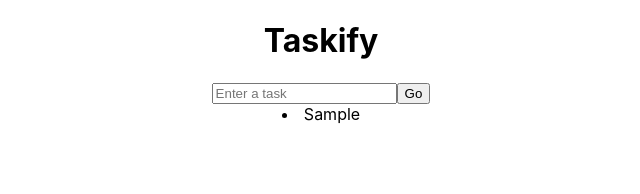
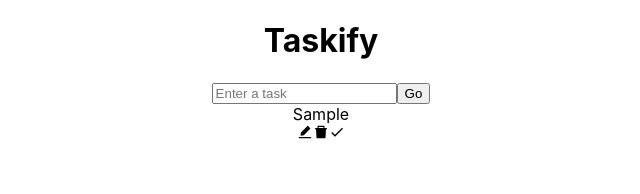
Before and after one commit to robertcach/task-drag-and-drop, a React (Create React App) app: page / in a window 1280 px wide. Both pictures are taken after typing "Sample" into the empty fields and a click on the button "Go". Shown: the top 194 px of the page, without its empty margins (319-959 px from the left). Built offline with nearby package versions, Linux system fonts and the light colour scheme.

Commit message:
feat: singleTodo create but icons don't work yet

```diff
--- a/package.json
+++ b/package.json
@@ -13,6 +13,7 @@
     "node-sass": "^7.0.1",
     "react": "^18.1.0",
     "react-dom": "^18.1.0",
+    "react-icons": "^4.4.0",
     "react-scripts": "5.0.1",
     "typescript": "^4.7.3",
     "web-vitals": "^2.1.4"
--- /dev/null
+++ b/src/components/SingleTodo/SingleTodo.tsx
@@ -0,0 +1,24 @@
+import { Todo } from "../../types";
+import { AiFillEdit, AiFillDelete } from "react-icons/ai";
+import { MdDone } from "react-icons/md"
+
+interface Props {
+  todo: Todo,
+  todos: Todo[],
+  setAllTodos: React.Dispatch<React.SetStateAction<Todo[]>>
+}
+
+const SingleTodo = ({ todo, todos, setAllTodos }: Props) => {
+  return (
+    <form>
+      <span>{todo.todo}</span>
+      <div>
+        <span><AiFillEdit /></span>
+        <span><AiFillDelete /></span>
+        <span><MdDone /></span>
+      </div>
+    </form>
+  )
+}
+
+export default SingleTodo
--- a/src/components/TodoList/TodoList.tsx
+++ b/src/components/TodoList/TodoList.tsx
@@ -1,4 +1,5 @@
 import { Todo } from "../../types"
+import SingleTodo from "../SingleTodo/SingleTodo"
 
 interface Props {
   todos: Todo[],
@@ -9,7 +10,7 @@ const TodoList: React.FC<Props> = ({ todos, setAllTodos }) => {
   return (
     <div>
       {todos.map(todo => (
-        <li key={todo.id}>{todo.todo}</li>
+        <SingleTodo key={todo.id} todo={todo} todos={todos} setAllTodos={setAllTodos} />
         )
       )}
     </div>
```
Also changed, not shown: 1 other file (tests, documents, lock files or other folders).
